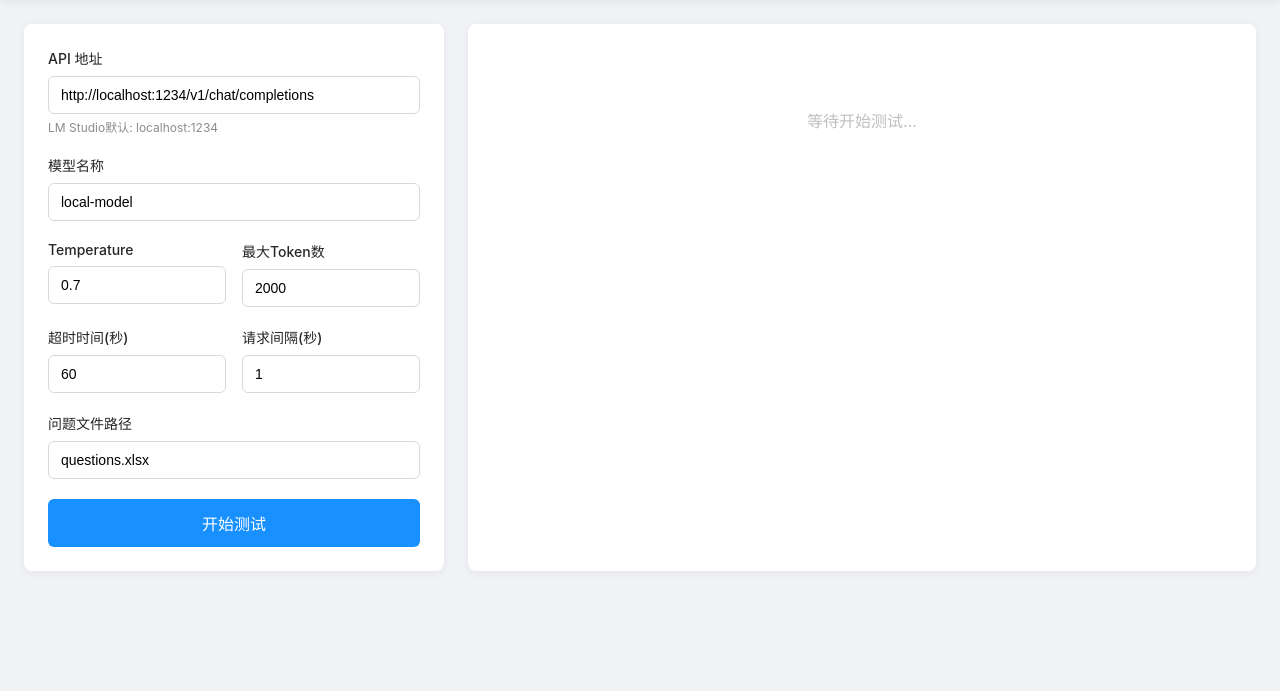
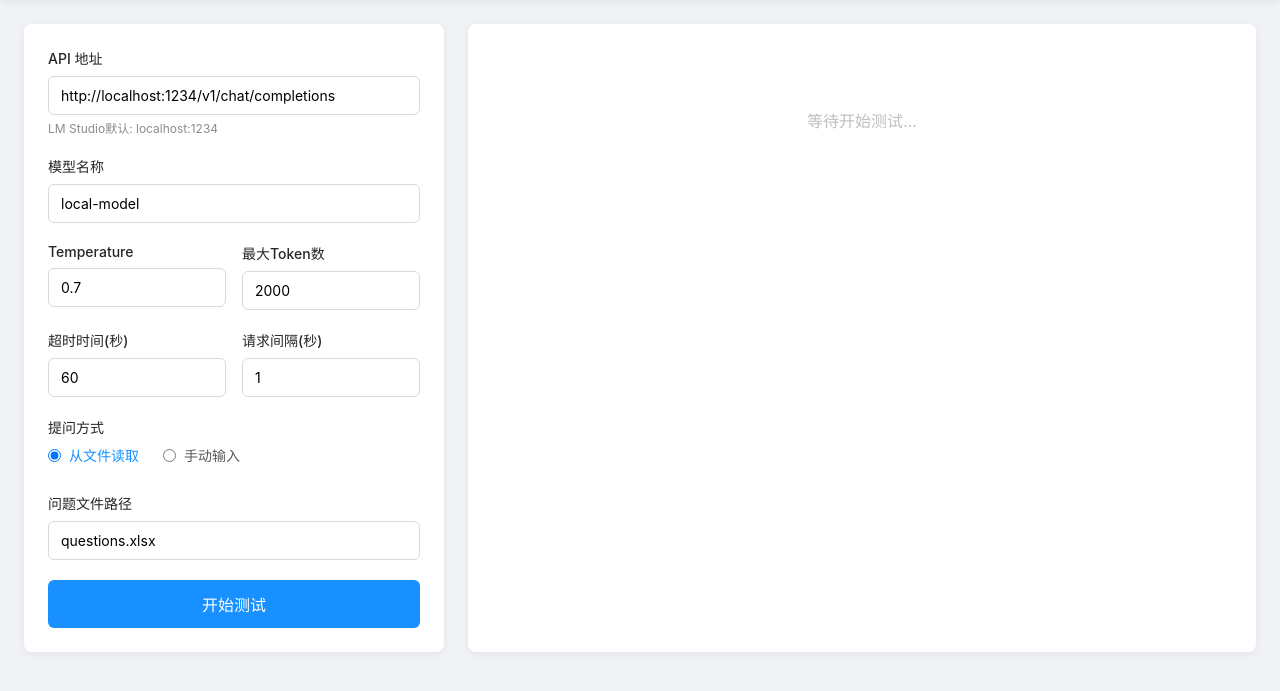
Before and after one commit to Zhaiht/llm-test, a Flask app: page / in a window 1280 px wide. Shown: the part 83-774 px from the top of the page. Run offline with Flask 3, Linux system fonts and the light colour scheme.

Commit message:
主要变更： 添加手动输入问题

```diff
--- a/app.py
+++ b/app.py
@@ -49,10 +49,11 @@ def stream():
     config['max_tokens'] = int(config['max_tokens'])
     config['timeout'] = int(config['timeout'])
     config['sleep_interval'] = float(config['sleep_interval'])
+    config['question_mode'] = config.get('question_mode', 'file')
 
     def generate():
         try:
-            logger.info(f"开始流式测试: {config['questions_file']}")
+            logger.info(f"开始流式测试，模式: {config['question_mode']}")
             for event in run_test_stream(config):
                 yield f"data: {json.dumps(event)}\n\n"
         except Exception as e:
--- a/templates/config_form.html
+++ b/templates/config_form.html
@@ -58,23 +58,62 @@
             font-size: 14px;
         }
 
-        input {
+        input[type="text"],
+        input[type="number"],
+        textarea {
             width: 100%;
             padding: 10px 12px;
             border: 1px solid #d9d9d9;
             border-radius: 6px;
             font-size: 14px;
             transition: all 0.3s;
+            font-family: inherit;
         }
 
-        input:hover {
+        input[type="text"]:hover,
+        input[type="number"]:hover,
+        textarea:hover {
             border-color: #40a9ff;
         }
 
-        input:focus {
+        input[type="text"]:focus,
+        input[type="number"]:focus,
+        textarea:focus {
             outline: none;
             border-color: #1890ff;
             box-shadow: 0 0 0 2px rgba(24,144,255,0.2);
+        }
+
+        textarea {
+            resize: vertical;
+            min-height: 120px;
+        }
+
+        .radio-group {
+            display: flex;
+            gap: 24px;
+        }
+
+        .radio-label {
+            display: flex;
+            align-items: center;
+            cursor: pointer;
+            font-weight: normal;
+        }
+
+        .radio-label input[type="radio"] {
+            width: auto;
+            margin-right: 8px;
+            cursor: pointer;
+        }
+
+        .radio-label span {
+            color: #595959;
+        }
+
+        .radio-label input[type="radio"]:checked + span {
+            color: #1890ff;
+            font-weight: 500;
         }
 
         .hint {
@@ -305,8 +344,25 @@
                     </div>
                 </div>
                 <div class="form-group">
+                    <label>提问方式</label>
+                    <div class="radio-group">
+                        <label class="radio-label">
+                            <input type="radio" name="question_mode" value="file" checked>
+                            <span>从文件读取</span>
+                        </label>
+                        <label class="radio-label">
+                            <input type="radio" name="question_mode" value="input">
+                            <span>手动输入</span>
+                        </label>
+                    </div>
+                </div>
+                <div class="form-group" id="fileInputGroup">
                     <label>问题文件路径</label>
-                    <input type="text" name="questions_file" value="questions.xlsx" required>
+                    <input type="text" name="questions_file" value="questions.xlsx">
+                </div>
+                <div class="form-group" id="manualInputGroup" style="display: none;">
+                    <label>输入问题（每行一个问题）</label>
+                    <textarea name="questions_text" rows="6" placeholder="请输入问题，每行一个问题&#10;例如：&#10;什么是人工智能？&#10;如何学习编程？"></textarea>
                 </div>
                 <button type="submit" id="startBtn">开始测试</button>
             </form>
@@ -340,9 +396,29 @@
         const output = document.getElementById('output');
         const startBtn = document.getElementById('startBtn');
         const statsContainer = document.getElementById('statsContainer');
+        const fileInputGroup = document.getElementById('fileInputGroup');
+        const manualInputGroup = document.getElementById('manualInputGroup');
+        const questionModeRadios = document.querySelectorAll('input[name="question_mode"]');
 
         let stats = { total: 0, current: 0, success: 0, failed: 0 };
         let tooltip = null;
+
+        // 切换提问方式
+        questionModeRadios.forEach(radio => {
+            radio.addEventListener('change', (e) => {
+                if (e.target.value === 'file') {
+                    fileInputGroup.style.display = 'block';
+                    manualInputGroup.style.display = 'none';
+                    form.questions_file.required = true;
+                    form.questions_text.required = false;
+                } else {
+                    fileInputGroup.style.display = 'none';
+                    manualInputGroup.style.display = 'block';
+                    form.questions_file.required = false;
+                    form.questions_text.required = true;
+                }
+            });
+        });
 
         function escapeHtml(text) {
             const div = document.createElement('div');
@@ -428,6 +504,17 @@
         form.addEventListener('submit', (e) => {
             e.preventDefault();
 
+            // 验证输入
+            const questionMode = form.question_mode.value;
+            if (questionMode === 'file' && !form.questions_file.value.trim()) {
+                alert('请输入问题文件路径');
+                return;
+            }
+            if (questionMode === 'input' && !form.questions_text.value.trim()) {
+                alert('请输入至少一个问题');
+                return;
+            }
+
             output.innerHTML = '';
             statsContainer.style.display = 'block';
             startBtn.disabled = true;
```
Also changed, not shown: questions.py (+47 -13 lines), 1 other file.
